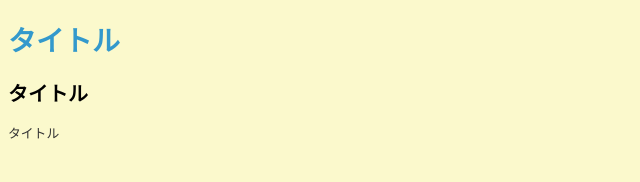
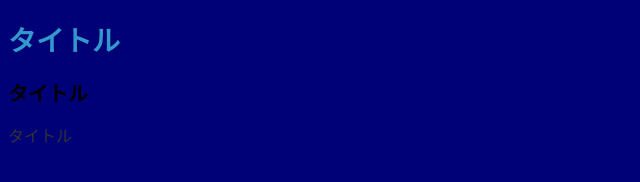
Before and after one commit to masazi2626/2016web1-4, a plain HTML site: page index.html in a window 1280 px wide. Shown: the whole page, without its empty margins (0-640 px from the left). Drawn offline with Linux system fonts and the light colour scheme.

Commit message:
Update default.css

```diff
--- a/css/default.css
+++ b/css/default.css
@@ -1,7 +1,7 @@
 @charset "UTF-8";
 
 body{
-  background-color:#fbf9cc;
+  background-color:#000077;
 }
 h1{
   font-size:1.75em;
@@ -12,6 +12,6 @@ h2{
   color:#000000;
 }
 p{
-  font-size:0.8em;
+  font-size:1.0em;
   color:#333333;
 }
```
